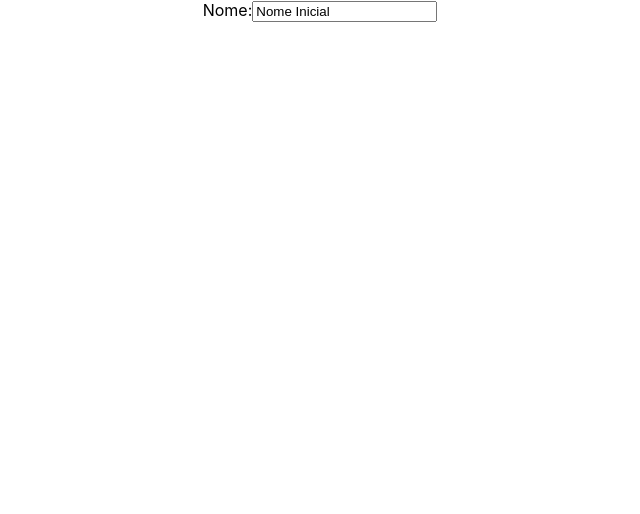
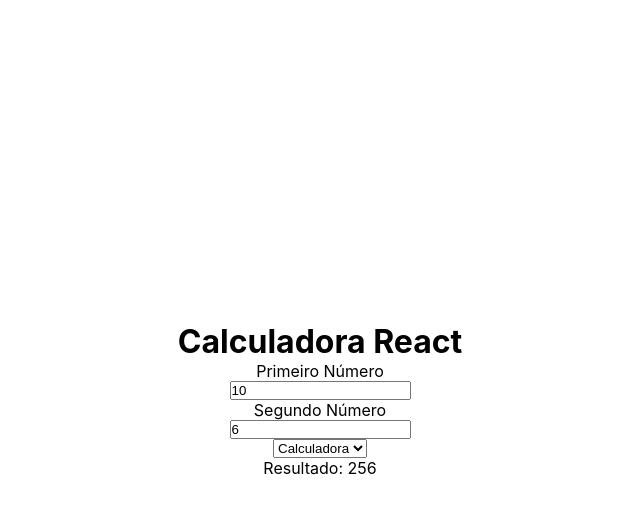
Before and after one commit to HitaloTaverna/Web-Serratec, a React (Create React App) app: page / in a window 1280 px wide. Shown: the top 514 px of the page, without its empty margins (320-960 px from the left). Built offline with nearby package versions, Linux system fonts and the light colour scheme.

Commit message:
atualizar Calculadora

```diff
--- a/src/App.js
+++ b/src/App.js
@@ -1,22 +1,25 @@
 import "./App.css"
-import Contador from "./components/Contador";
-import InputControlado from "./components/InputControlado";
+import Calculadora from "./components/Calculadora";
+// import Contador from "./components/Contador";
 // import Estado from "./components/Estado";
-// import TerceiroComponente from "./components/TerceiroComponete";
+// import InputControlado from "./components/InputControlado";
+//import PrimeiroComponente from "./components/PrimeiroComponete";
 // import Propriedades from "./components/Propriedades";
+//import SegundoComponente from "./components/SegundoComponete";
 const App = () => {
-  let nome = "Hítalo"
+   let nome = "Hítalo"
   return(
     <div className="App">
      <>
-  {/*
-  <PrimeiroComponente/>
-  <SegundoComponente/>
-  <TerceiroComponente/>
-   <Estado />
-<Propriedades name={nome} idade={31} />
-<Contador meuNome={nome}/>*/}
-<InputControlado/>
+
+     <Calculadora/>
+
+  {/*<Contador meuNome={nome}/>
+     <Estado />
+     <InputControlado/>
+     <PrimeiroComponente/>
+     <Propriedades name={nome} idade={31} />
+  <SegundoComponente/> */}
   </>
     </div>
   );
--- /dev/null
+++ b/src/components/Calculadora/index.js
@@ -0,0 +1,35 @@
+import React,{useState, useEffect} from 'react';
+import './styles.css';
+const Calculadora = ()=> {
+    const[num1, setNumero1]= useState('10');
+    const[num2, setNumero2]= useState('6');
+    const[Resultado, setResultado]= useState(0);
+    const[operacao, setOperacao]= useState('Soma');
+
+    const Calcular = () =>{
+        return [parseInt(num1) + parseInt(num2)] **2
+    }
+    useState(()=>{
+        setResultado(Calcular());
+     }, [num1, num2, operacao]);
+
+    return(
+
+        <div className="App">
+         <h1>Calculadora React</h1>
+
+         <label>Primeiro Número</label>
+            <input type="number" value={num1} onChange={(e) => setNumero1 =e.target.value } />
+            <label>Segundo Número</label>
+            <input type="number" value={num2} onChange={(e) => setNumero2 = e.target.value}/>
+
+         <select onChange={(e) => Calcular(e.target.value)}>
+             <option value={"Soma"}>Calculadora</option>
+
+         </select>
+         <label>Resultado: {Resultado}</label>
+
+        </div>
+    );
+}
+export default Calculadora;
```
Also changed, not shown: src/components/TerceiroComponete/index.js (deleted, +0 -35 lines), src/components/Calculadora/styles.css (renamed from src/components/TerceiroComponete/styles.css).
